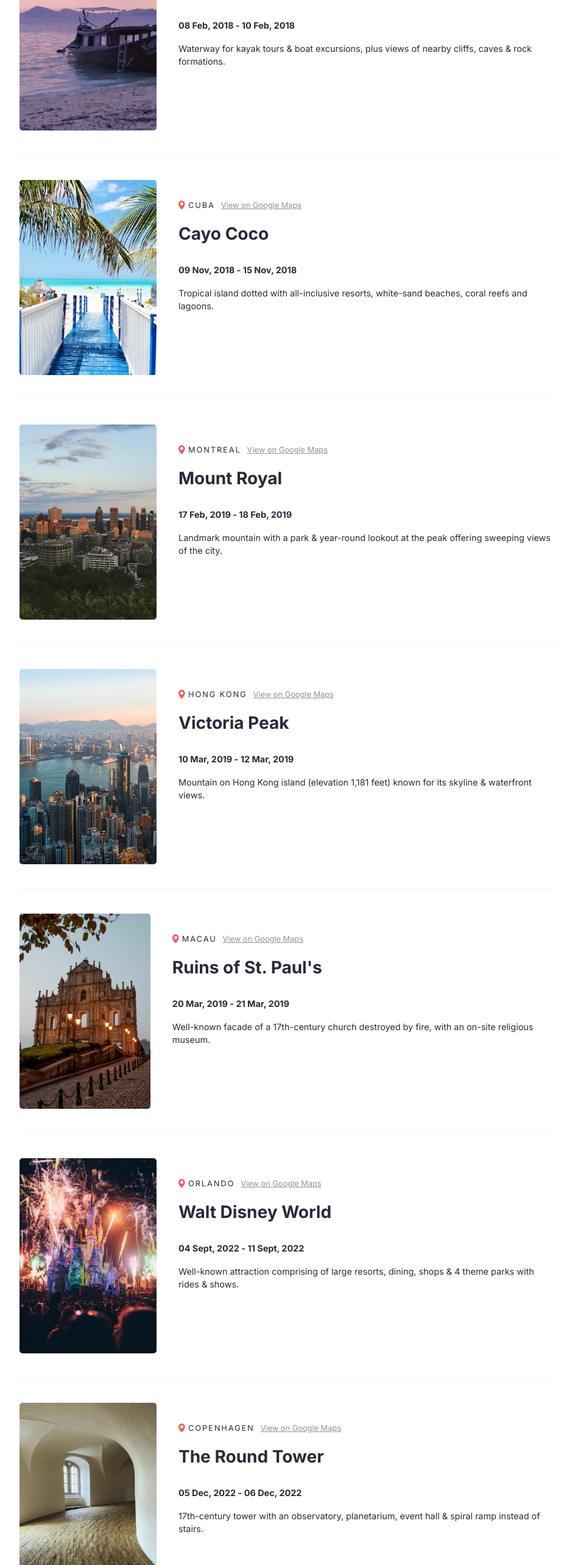
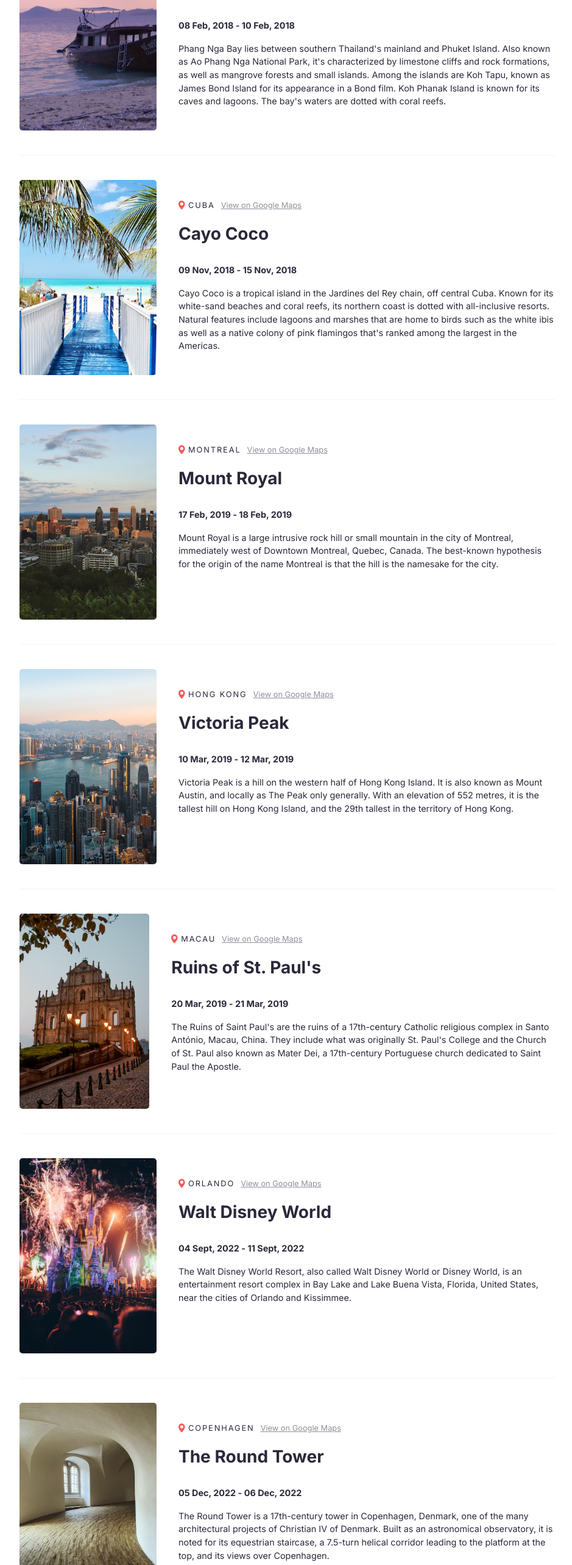
Before and after one commit to reginaldwong/travel-journal, a React (Vite) app: page / in a window 1280 px wide. Shown: the part 234-2800 px from the top of the page at 61% size, without its empty margins (168-1107 px from the left). Built offline with nearby package versions, Linux system fonts and the light colour scheme.

Commit message:
edit data

```diff
--- a/src/data.js
+++ b/src/data.js
@@ -7,7 +7,7 @@ export default [
     startDate: "08 Feb, 2018",
     endDate: "10 Feb, 2018",
     description:
-      "Waterway for kayak tours & boat excursions, plus views of nearby cliffs, caves & rock formations.",
+      "Phang Nga Bay lies between southern Thailand's mainland and Phuket Island. Also known as Ao Phang Nga National Park, it's characterized by limestone cliffs and rock formations, as well as mangrove forests and small islands. Among the islands are Koh Tapu, known as James Bond Island for its appearance in a Bond film. Koh Phanak Island is known for its caves and lagoons. The bay's waters are dotted with coral reefs. ",
     imageUrl: "/public/assets/phuket.jpg",
   },
   {
@@ -18,7 +18,7 @@ export default [
     startDate: "09 Nov, 2018",
     endDate: "15 Nov, 2018",
     description:
-      "Tropical island dotted with all-inclusive resorts, white-sand beaches, coral reefs and lagoons.",
+      "Cayo Coco is a tropical island in the Jardines del Rey chain, off central Cuba. Known for its white-sand beaches and coral reefs, its northern coast is dotted with all-inclusive resorts. Natural features include lagoons and marshes that are home to birds such as the white ibis as well as a native colony of pink flamingos that's ranked among the largest in the Americas. ",
     imageUrl: "/public/assets/cuba.jpg",
   },
   {
@@ -29,7 +29,7 @@ export default [
     startDate: "17 Feb, 2019",
     endDate: "18 Feb, 2019",
     description:
-      "Landmark mountain with a park & year-round lookout at the peak offering sweeping views of the city.",
+      "Mount Royal is a large intrusive rock hill or small mountain in the city of Montreal, immediately west of Downtown Montreal, Quebec, Canada. The best-known hypothesis for the origin of the name Montreal is that the hill is the namesake for the city.",
     imageUrl: "/public/assets/montreal.jpg",
   },
   {
@@ -40,7 +40,7 @@ export default [
     startDate: "10 Mar, 2019",
     endDate: "12 Mar, 2019",
     description:
-      "Mountain on Hong Kong island (elevation 1,181 feet) known for its skyline & waterfront views.",
+      "Victoria Peak is a hill on the western half of Hong Kong Island. It is also known as Mount Austin, and locally as The Peak only generally. With an elevation of 552 metres, it is the tallest hill on Hong Kong Island, and the 29th tallest in the territory of Hong Kong.",
     imageUrl: "/public/assets/hongkong.jpg",
   },
   {
@@ -51,7 +51,7 @@ export default [
     startDate: "20 Mar, 2019",
     endDate: "21 Mar, 2019",
     description:
-      "Well-known facade of a 17th-century church destroyed by fire, with an on-site religious museum.",
+      "The Ruins of Saint Paul's are the ruins of a 17th-century Catholic religious complex in Santo António, Macau, China. They include what was originally St. Paul's College and the Church of St. Paul also known as Mater Dei, a 17th-century Portuguese church dedicated to Saint Paul the Apostle.",
     imageUrl: "/public/assets/macau.jpg",
   },
   {
@@ -62,7 +62,7 @@ export default [
     startDate: "04 Sept, 2022",
     endDate: "11 Sept, 2022",
     description:
-      "Well-known attraction comprising of large resorts, dining, shops & 4 theme parks with rides & shows.",
+      "The Walt Disney World Resort, also called Walt Disney World or Disney World, is an entertainment resort complex in Bay Lake and Lake Buena Vista, Florida, United States, near the cities of Orlando and Kissimmee.",
     imageUrl: "/public/assets/disneyworld.jpg",
   },
   {
@@ -73,7 +73,18 @@ export default [
     startDate: "05 Dec, 2022",
     endDate: "06 Dec, 2022",
     description:
-      "17th-century tower with an observatory, planetarium, event hall & spiral ramp instead of stairs.",
+      "The Round Tower is a 17th-century tower in Copenhagen, Denmark, one of the many architectural projects of Christian IV of Denmark. Built as an astronomical observatory, it is noted for its equestrian staircase, a 7.5-turn helical corridor leading to the platform at the top, and its views over Copenhagen.",
     imageUrl: "/public/assets/copenhagen.jpg",
   },
+  {
+    id: 7,
+    title: "Nyhavn",
+    location: "Copenhagen",
+    googleMapsUrl: "https://goo.gl/maps/bo2MyX3qRni4ZoWm7",
+    startDate: "07 Dec, 2022",
+    endDate: "08 Dec, 2022",
+    description:
+      "Nyhavn is a 17th-century waterfront, canal and entertainment district in Copenhagen, Denmark. Stretching from Kongens Nytorv to the harbour front just south of the Royal Playhouse, it is lined by brightly coloured 17th and early 18th century townhouses and bars, cafes and restaurants. ",
+    imageUrl: "/public/assets/nyhavn.jpg",
+  },
 ];
```
Also changed, not shown: public/assets/nyhavn.jpg (added).
